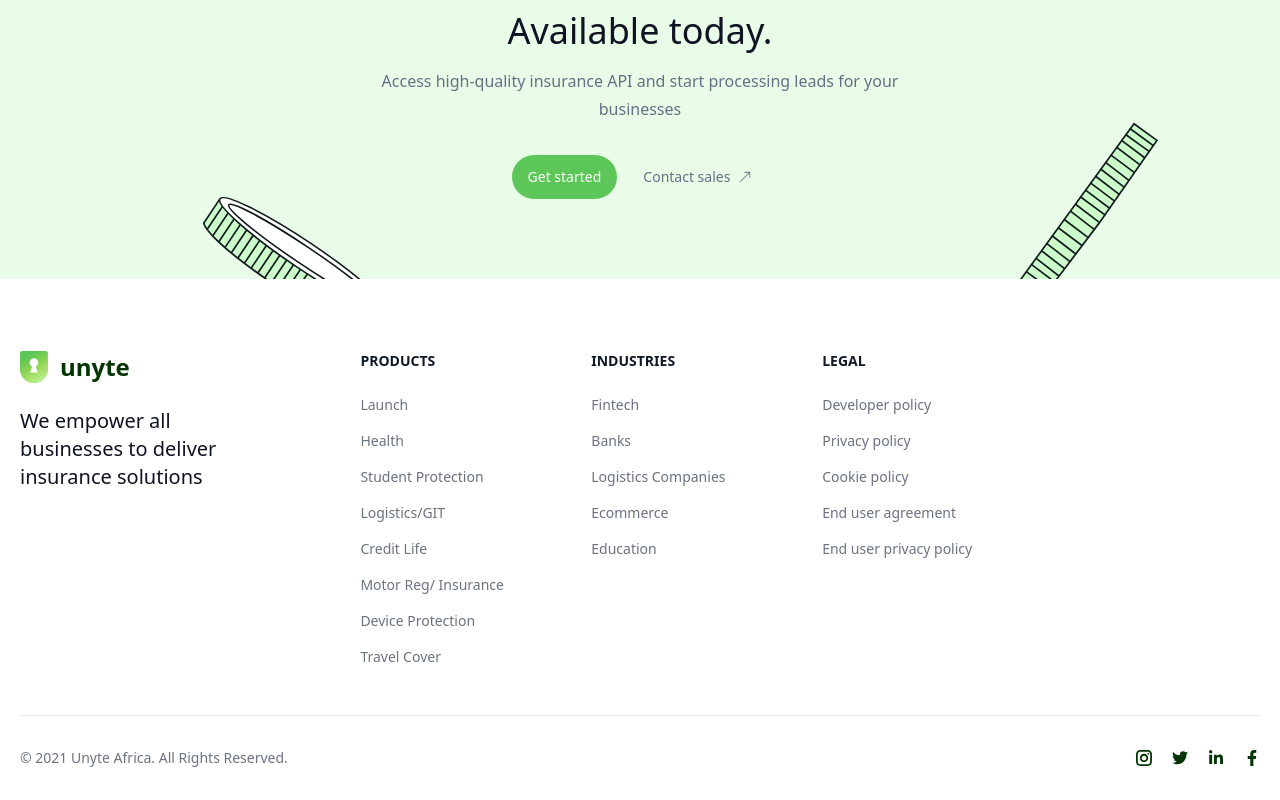
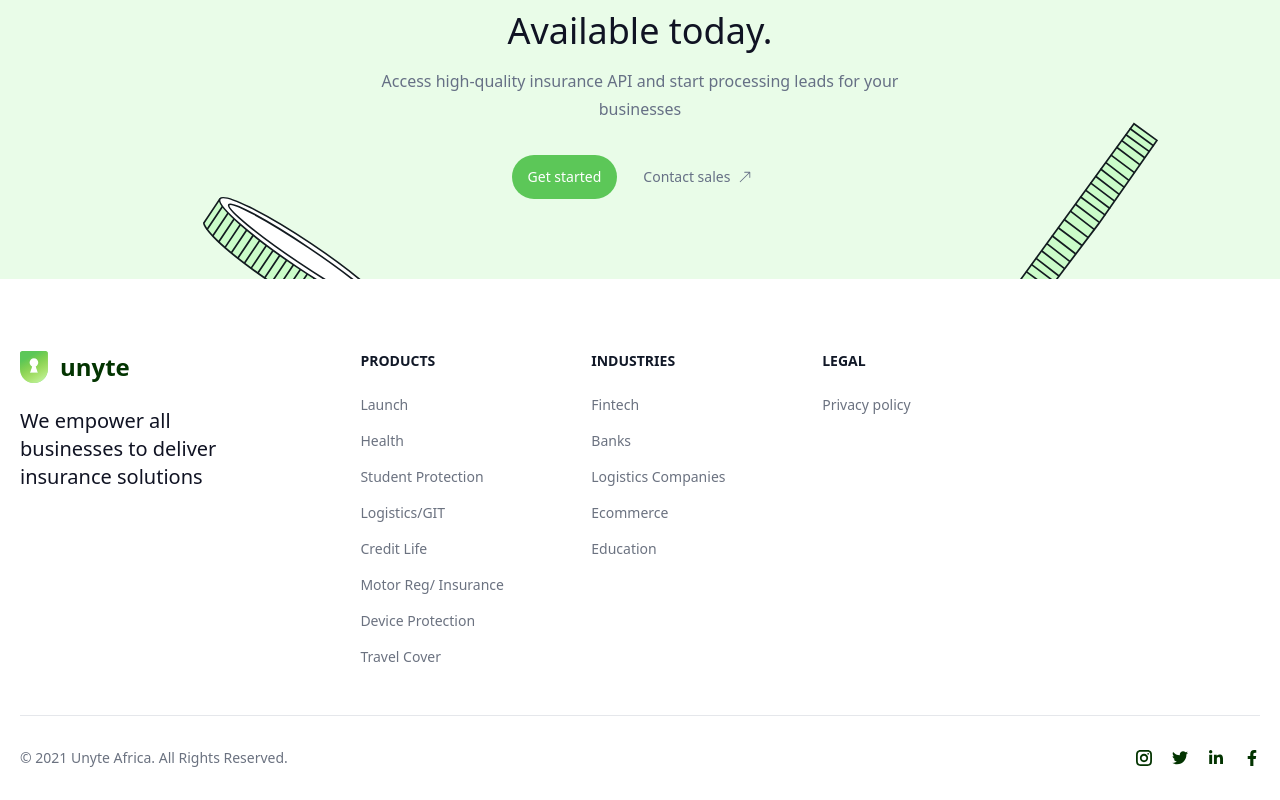
Before and after one commit to DrPrime01/unyteV1, a React (Vite) app: page / in a window 1280 px wide. Shown: the part 7887-8687 px from the top of the page. Built offline with nearby package versions, Linux system fonts and the light colour scheme; a small style sheet from the web is missing.

Commit message:
left only privacy policy in footer for legal

```diff
--- a/src/components/Footer.jsx
+++ b/src/components/Footer.jsx
@@ -62,26 +62,26 @@ function Footer() {
 		},
 	];
 	const legalList = [
-		{
-			page: "Developer policy",
-			link: "#",
-		},
+		// {
+		// 	page: "Developer policy",
+		// 	link: "#",
+		// },
 		{
 			page: "Privacy policy",
 			link: "policies/privacypolicy",
 		},
-		{
-			page: "Cookie policy",
-			link: "#",
-		},
-		{
-			page: "End user agreement",
-			link: "#",
-		},
-		{
-			page: "End user privacy policy",
-			link: "#",
-		},
+		// {
+		// 	page: "Cookie policy",
+		// 	link: "#",
+		// },
+		// {
+		// 	page: "End user agreement",
+		// 	link: "#",
+		// },
+		// {
+		// 	page: "End user privacy policy",
+		// 	link: "#",
+		// },
 	];
 	// const developersList = [
 	// 	{
```
